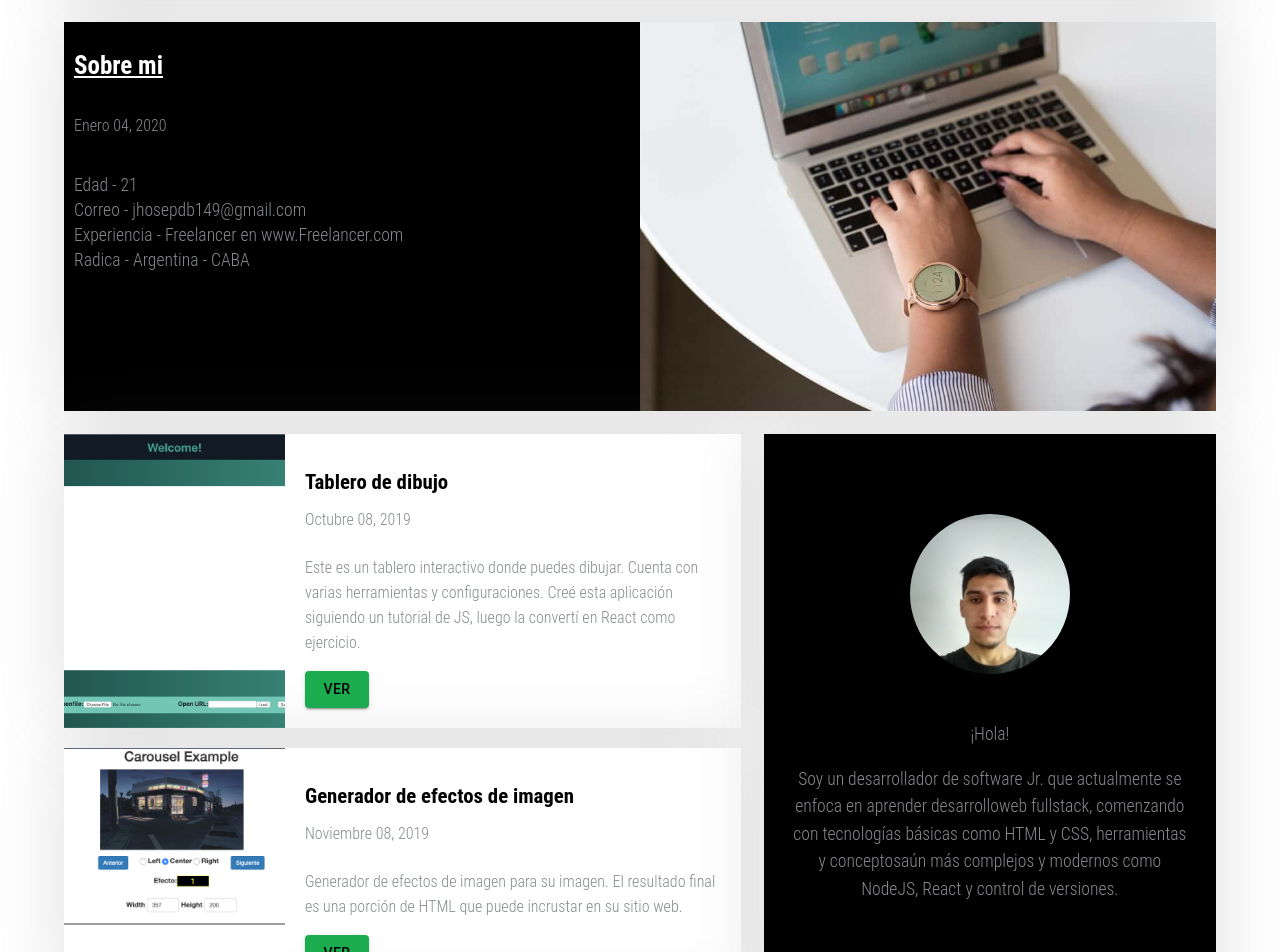
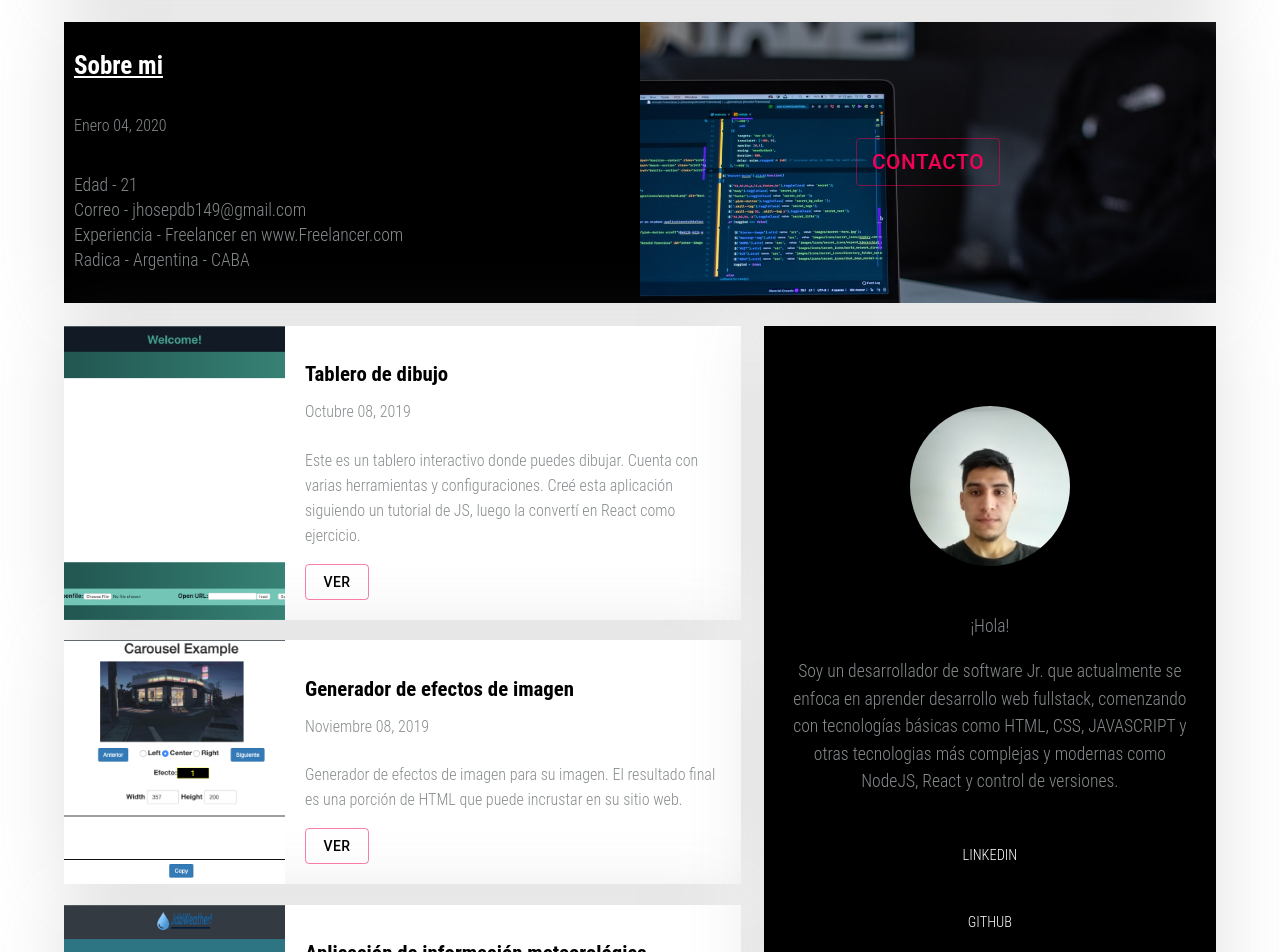
Before and after one commit to jhosep98/PorfolioJdb, a React app: page / in a window 1280 px wide. Shown: the part 240-1192 px from the top of the page. Built offline with nearby package versions, Linux system fonts and the light colour scheme.

Commit message:
estilo del modal y traducciones terminado

```diff
--- a/src/Components/App.js
+++ b/src/Components/App.js
@@ -6,6 +6,7 @@ import AboutMe from "./aboutMe";
 import Proyects from "./proyects";
 import Aside from "./aside";
 import Footer from "./footer";
+
 
 import { TranslationProvider } from '../translations'
 
@@ -51,6 +52,7 @@ const App = () => {
           </Box>
           <Footer />
         </Div>
+
     </TranslationProvider>
   );
 };
--- /dev/null
+++ b/src/Components/ContactModal.js
@@ -0,0 +1,73 @@
+import React from "react";
+import Modal from "@material-ui/core/Modal";
+import { makeStyles } from "@material-ui/core/styles";
+import Button from "@material-ui/core/Button";
+import TextField from "@material-ui/core/TextField";
+import styled from 'styled-components';
+import { useTranslations } from "../translations";
+
+const CustomField = styled(TextField)`
+  width:400px !important;
+`
+const CustomButton = styled.div`
+  display: flex;
+  justify-content center;
+  align-items:center;
+`
+export default function ContactModal({ open, onClose }) {
+  const classes = makeStyles(theme => ({
+    modal: {
+      display: "flex",
+      padding: theme.spacing(1),
+      alignItems: "center",
+      justifyContent: "center",
+
+    },
+    paper: {
+      width: 800,
+      height: 500,
+      display: "flex",
+      justifyContent:"center",
+      alignItems:"center",
+      flexDirection: "column",
+      backgroundColor: theme.palette.background.paper,
+      border: "2px solid #000",
+      boxShadow: theme.shadows[5],
+      padding: theme.spacing(2, 4, 3)
+    }
+  }))();
+  const { translate: t } = useTranslations()
+  return (
+    <Modal open={open} onClose={onClose} className={classes.modal}>
+      <div className={classes.paper}>
+        <h2>Contactame</h2>
+        <form>
+          <div>
+            <CustomField
+              label="Email"
+              multiline
+              rowsMax="4"
+              variant="outlined"
+            />
+          </div>
+          <br />
+          <div>
+            <CustomField
+              label="message"
+              multiline
+              rows="4"
+              defaultValue=""
+              variant="outlined"
+            />
+          </div>
+          <br />
+          <CustomButton>
+            <Button variant="contained" color="secondary" type="submit">
+              {t('contact.send')}
+            </Button>
+          </CustomButton>
+        </form>
+      </div>
+    </Modal>
+  );
+}
--- a/src/Components/aboutMe.js
+++ b/src/Components/aboutMe.js
@@ -1,8 +1,10 @@
-import React from "react";
+import React, { useState } from "react";
 import styled from "styled-components";
+import Button from "@material-ui/core/Button";
 
 import { useTranslations } from "../translations";
-import image1 from "./img/img-02.jpg";
+import image1 from "./img/laptop.jpeg";
+import ContactModal from './ContactModal';
 
 const Article = styled.article`
   margin-top: 2%;
@@ -25,7 +27,7 @@ const P = styled.p`
   margin-bottom: 0.625rem;
   padding: 10px;
 `;
-const Box_aboutMe = styled.p`
+const BoxAboutMe = styled.p`
   font-size: 1.1em;
   line-height: 1.5625rem;
   font-weight: 300;
@@ -33,17 +35,29 @@ const Box_aboutMe = styled.p`
   color: #868b8d;
   padding: 10px;
 `;
-const Contenedor_thumbnail = styled.div`
+const ContenedorThumbnail = styled.div`
   min-height: 100%;
   width: 50%;
+  position: relative;
+  background-image: url(${image1});
+  background-size: cover;
+  display:flex;
+  justify-content:center;
+  align-items:center;
   img {
     width: 100%;
     height: 100%;
     object-fit: cover;
   }
 `;
+const ContactButton = styled(Button)`
+  position: absolute;
+  font-size:1.3em !important;
+
+`
 const Destacado = () => {
   const { translate: t } = useTranslations()
+  const [contactModalOpen, setContactModalOpen] = useState(false)
 
   return (
     <Article>
@@ -54,11 +68,12 @@ const Destacado = () => {
             <time>{t('aboutMe.date')}</time>
           </P>
         </div>
-        <Box_aboutMe dangerouslySetInnerHTML={{__html: t('aboutMe.desc')}} />
+        <BoxAboutMe dangerouslySetInnerHTML={{__html: t('aboutMe.desc')}} />
       </div>
-      <Contenedor_thumbnail>
-        <img src={image1} />
-      </Contenedor_thumbnail>
+      <ContenedorThumbnail>
+        <ContactButton onClick={_ => setContactModalOpen(true)} variant="outlined" color="secondary" disableElevation>{t('aboutMe.contact')}</ContactButton>
+      </ContenedorThumbnail>
+      <ContactModal open={contactModalOpen} onClose={_ => setContactModalOpen(false)}/>
     </Article>
   );
 };
--- a/src/Components/proyects.js
+++ b/src/Components/proyects.js
@@ -9,7 +9,7 @@ import  Weather from './img/img-3.png';
 import { useTranslations } from '../translations'
 
 const CustomButton = styled(Button)`
-  background-color: #1CAB4E !important;
+  ${'' /* background-color: #1CAB4E !important; */}
 `
 
 const Article = styled.article`
@@ -91,8 +91,8 @@ const Proyects = () => {
           <CustomButton
             href="https://jhosep98.github.io/jdbsPaint-con-Reactjs/"
             target="blank"
-            variant="contained"
-            color="primary"
+            variant="outlined"
+            color="secondary"
           >
             {t('proyects_section.seeMore')}
           </CustomButton>
@@ -120,8 +120,8 @@ const Proyects = () => {
           <CustomButton
             href="https://jhosep98.github.io/Carrusel/"
             target="blank"
-            variant="contained"
-            color="primary"
+            variant="outlined"
+            color="secondary"
           >
             {t('proyects_section.seeMore')}
           </CustomButton>
@@ -149,7 +149,7 @@ const Proyects = () => {
           <CustomButton
             href="https://jhosep98.github.io/Weather-con-Reactjs/build/index"
             target="blank"
-            variant="contained" color="primary"
+            variant="outlined" color="secondary"
           >
             {t('proyects_section.seeMore')}
           </CustomButton>
--- a/src/translations/en.yml
+++ b/src/translations/en.yml
@@ -16,7 +16,7 @@ proyects_section:
       desc: A simple website that shows information about the climate of the country and the city          you want.
 aside:
   saludo: ¡Hello!
-  parrafo: I am a software developer that currently focuses on learning fullstack webdevelopment, starting with basic technologies like HTML and CSS, even more complex and moderntools and concepts like NodeJS, React, and version control.
+  parrafo: I am a software developer that currently focuses on learning fullstack web development, starting with basic technologies like HTML, CSS, JAVASCRIPT and other more complex and modern technologies such as NodeJS, React and version control.
 aboutMe:
   about: About me
   date: January 04, 2020
@@ -25,3 +25,6 @@ aboutMe:
     Email - jhosepdb149@gmail.com <br />
     Experience - Freelancer en www.Freelancer.com <br />
     Based at - Argentina - CABA
+  contact: CONTACT
+contact:
+  send: Submit
--- a/src/translations/es.yml
+++ b/src/translations/es.yml
@@ -16,7 +16,7 @@ proyects_section:
       desc: Un sitio web simple que muestra información sobre el clima del país y la ciudad que usted quiera.
 aside:
   saludo: ¡Hola!
-  parrafo: Soy un desarrollador de software Jr. que actualmente se enfoca en aprender desarrolloweb fullstack, comenzando con tecnologías básicas como HTML y CSS, herramientas y conceptosaún más complejos y modernos como NodeJS, React y control de versiones.
+  parrafo: Soy un desarrollador de software Jr. que actualmente se enfoca en aprender desarrollo web fullstack, comenzando con tecnologías básicas como HTML, CSS, JAVASCRIPT y otras tecnologias más complejas y modernas como NodeJS, React y control de versiones.
 aboutMe:
   about: Sobre mi
   date: Enero 04, 2020
@@ -25,3 +25,6 @@ aboutMe:
     Correo - jhosepdb149@gmail.com <br />
     Experiencia - Freelancer en www.Freelancer.com <br />
     Radica - Argentina - CABA
+  contact: CONTACTO
+contact:
+  send: Enviar
```
Also changed, not shown: src/Components/img/code.jpeg (added), src/Components/img/laptop.jpeg (added).
